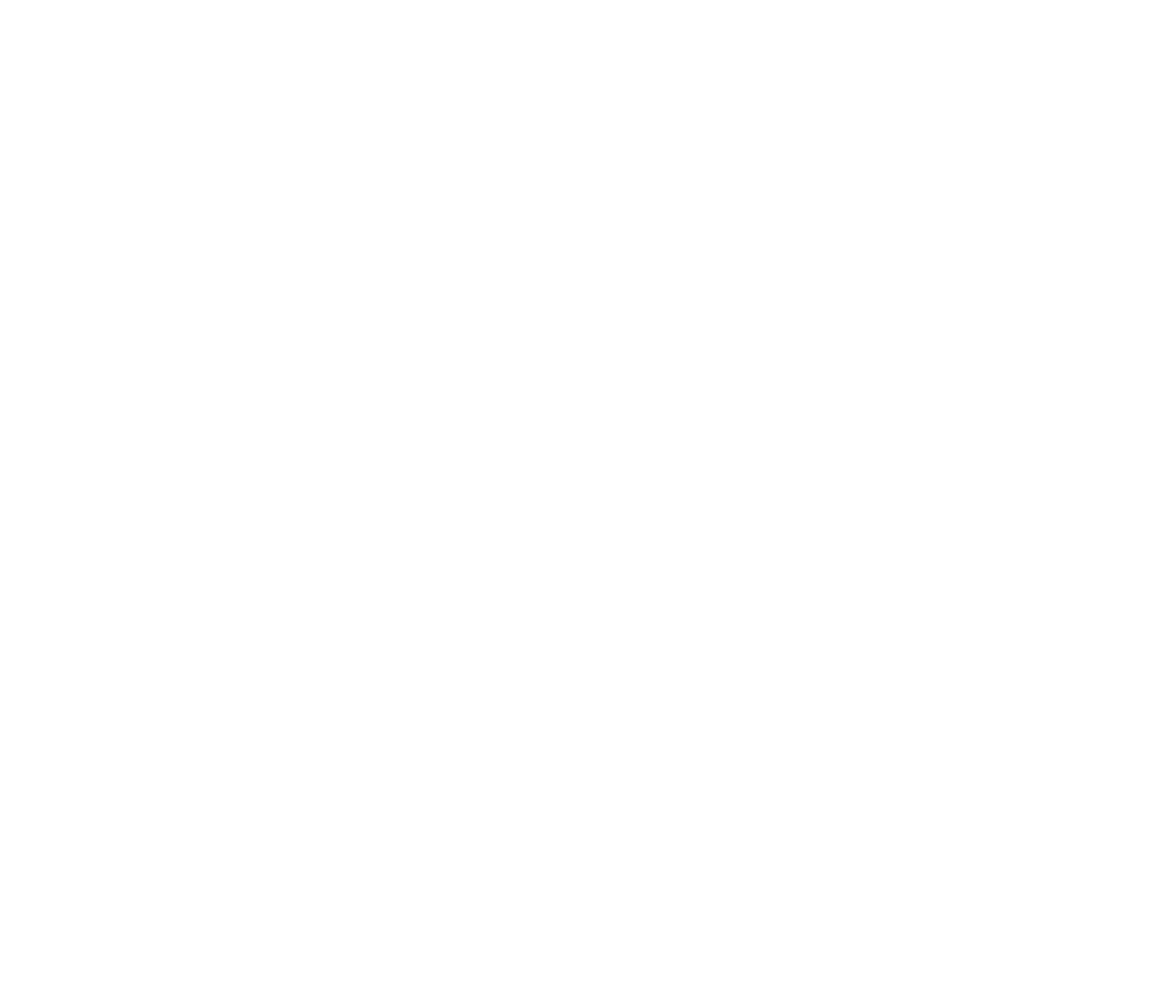
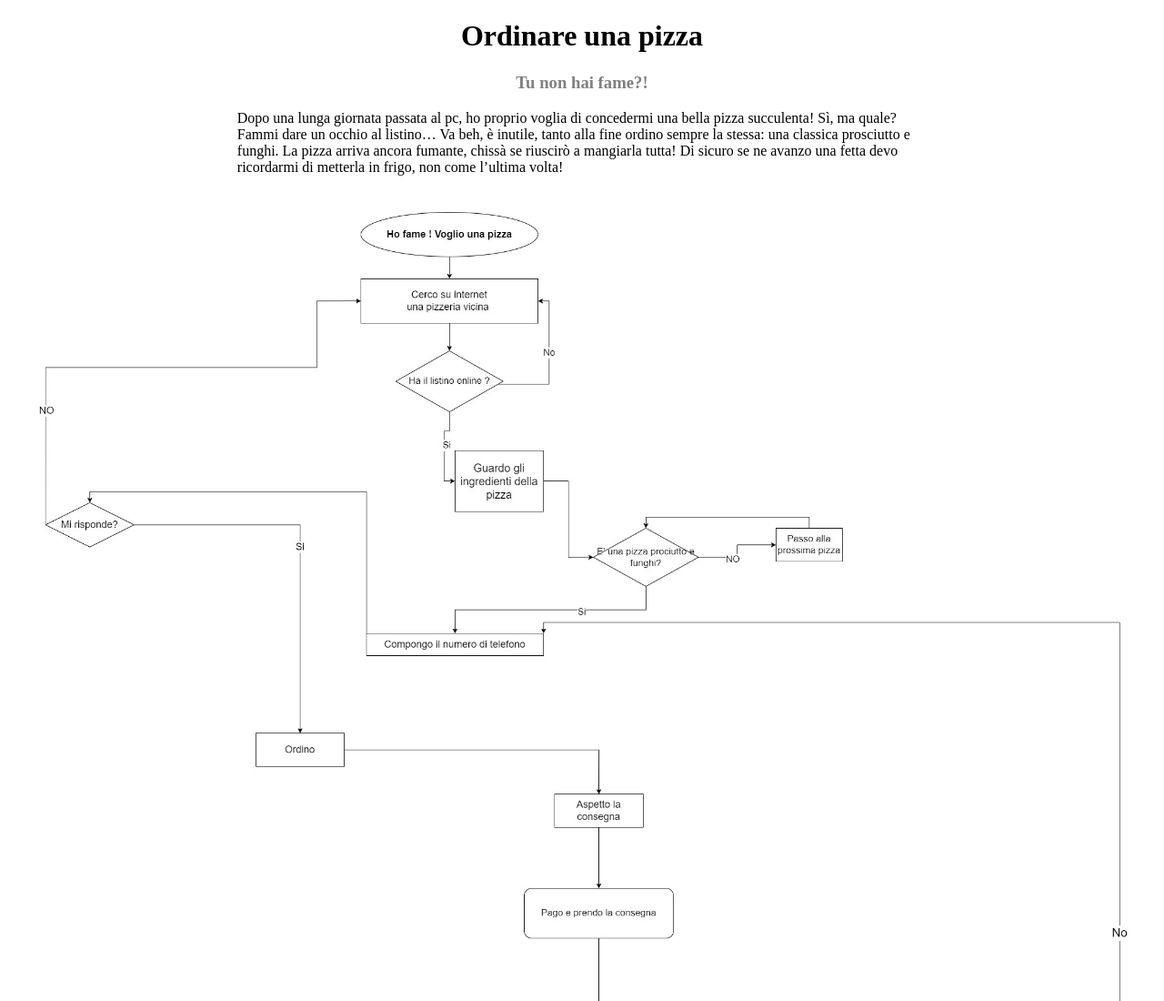
Before and after one commit to callagan70/human-code, a plain HTML site: page index.html in a window 1280 px wide. Shown: the top 1100 px of the page at 91% size. Before the commit the page ends 800 px from the top, so only its background shows below. Drawn offline with Linux system fonts and the light colour scheme.

Commit message:
Ho fame !

```diff
--- a/index.html
+++ b/index.html
@@ -1,12 +1,33 @@
 <!DOCTYPE html>
 <html lang="en">
+
 <head>
     <meta charset="UTF-8">
     <meta http-equiv="X-UA-Compatible" content="IE=edge">
     <meta name="viewport" content="width=device-width, initial-scale=1.0">
     <title>Human Code: Ho Fame! Voglio una pizza (Gruppo 6)</title>
+    <link rel="stylesheet" href="style.css">
 </head>
+
 <body>
+
+    <h1>
+    Ordinare una pizza
+    </h1>
+
+    <h3>
+    Tu non hai fame?!
+    </h3>
+    <p>
+        Dopo una lunga giornata passata al pc, ho proprio voglia di concedermi una bella pizza succulenta! Sì, ma quale? Fammi
+        dare un occhio al listino… Va beh, è inutile, tanto alla fine ordino sempre la stessa: una classica prosciutto e funghi.
+        La pizza arriva ancora fumante, chissà se riuscirò a mangiarla tutta!
+        Di sicuro se ne avanzo una fetta devo ricordarmi di metterla in frigo, non come l’ultima volta!
+    </p>
+
+    <div class="diagramma">
+    <img src="immagini/Untitled Diagram (1).jpg" alt="diagramma ordino una pizza">
+    </div>
     <!--
         Cerco su internet una pizzeria vicina:
         se non ha un listino online
@@ -48,4 +69,5 @@
 
      -->
 </body>
+
 </html>
--- /dev/null
+++ b/style.css
@@ -0,0 +1,24 @@
+img {
+    width: 100%;
+}
+
+.diagramma {
+    display: block;
+    margin: auto;
+    width: 95%;
+}
+
+h1 {
+    text-align: center;
+}
+
+h3 {
+    text-align: center;
+    color: grey;
+}
+
+p {
+    width: 60%;
+    display: block;
+    margin: auto auto 40px auto;
+}
```
Also changed, not shown: immagini/Untitled Diagram (1).jpg (added), immagini/Untitled Diagram.jpg (added), 1 other file.
